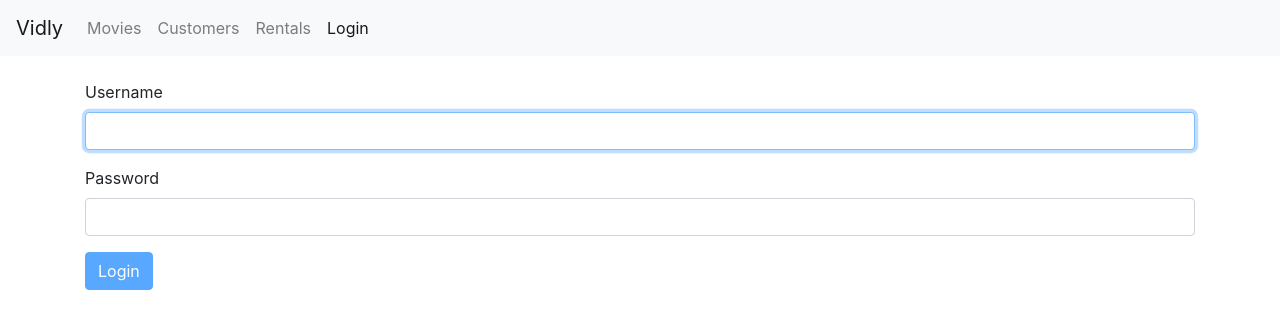
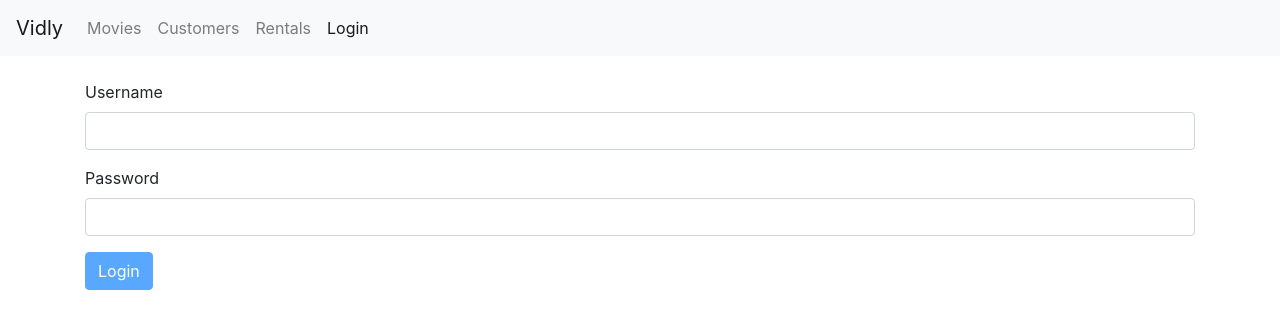
Before and after one commit to chsdwn/mastering-react, a React (Create React App) app in the folder vidly/: page /login in a window 1280 px wide. Shown: the top 328 px of the page. Built offline with nearby package versions, Linux system fonts and the light colour scheme.

Commit message:
19-Extracting Helper Rendering Methods

```diff
--- a/vidly/src/components/common/form.jsx
+++ b/vidly/src/components/common/form.jsx
@@ -1,5 +1,7 @@
 import React, { Component } from "react";
 import Joi from "joi-browser";
+
+import Input from "./input";
 
 class Form extends Component {
   state = {
@@ -49,6 +51,33 @@ class Form extends Component {
 
     this.doSubmit();
   };
+
+  renderButton(label) {
+    return (
+      <button
+        className="btn btn-primary"
+        type="submit"
+        disabled={this.validate()}
+      >
+        {label}
+      </button>
+    );
+  }
+
+  renderInput(name, label, type = "text") {
+    const { data, errors } = this.state;
+
+    return (
+      <Input
+        name={name}
+        label={label}
+        value={data[name]}
+        onChange={this.handleChange}
+        error={errors[name]}
+        type={type}
+      />
+    );
+  }
 }
 
 export default Form;
--- a/vidly/src/components/common/input.jsx
+++ b/vidly/src/components/common/input.jsx
@@ -1,19 +1,10 @@
 import React from "react";
 
-const Input = props => {
-  const { name, label, value, error, onChange } = props;
+const Input = ({ name, label, error, ...rest }) => {
   return (
     <div className="form-group">
       <label htmlFor={name}>{label}</label>
-      <input
-        id={name}
-        name={name}
-        type="text"
-        value={value}
-        onChange={onChange}
-        className="form-control"
-        {...props}
-      />
+      <input id={name} name={name} className="form-control" {...rest} />
       {error && <div className="alert alert-danger">{error}</div>}
     </div>
   );
--- a/vidly/src/components/loginForm.jsx
+++ b/vidly/src/components/loginForm.jsx
@@ -1,8 +1,6 @@
 import React from "react";
 import Joi from "joi-browser";
 import Form from "./common/form";
-
-import Input from "./common/input";
 
 class LoginForm extends Form {
   state = {
@@ -24,33 +22,12 @@ class LoginForm extends Form {
   };
 
   render() {
-    const { data, errors } = this.state;
-
     return (
       <div>
         <form onSubmit={this.handleSubmit}>
-          <Input
-            name="username"
-            label="Username"
-            value={data.username}
-            onChange={this.handleChange}
-            error={errors.username}
-            autoFocus
-          />
-          <Input
-            name="password"
-            label="Password"
-            value={data.password}
-            onChange={this.handleChange}
-            error={errors.password}
-          />
-          <button
-            className="btn btn-primary"
-            type="submit"
-            disabled={this.validate()}
-          >
-            Login
-          </button>
+          {this.renderInput("username", "Username")}
+          {this.renderInput("password", "Password", "password")}
+          {this.renderButton("Login")}
         </form>
       </div>
     );
```
